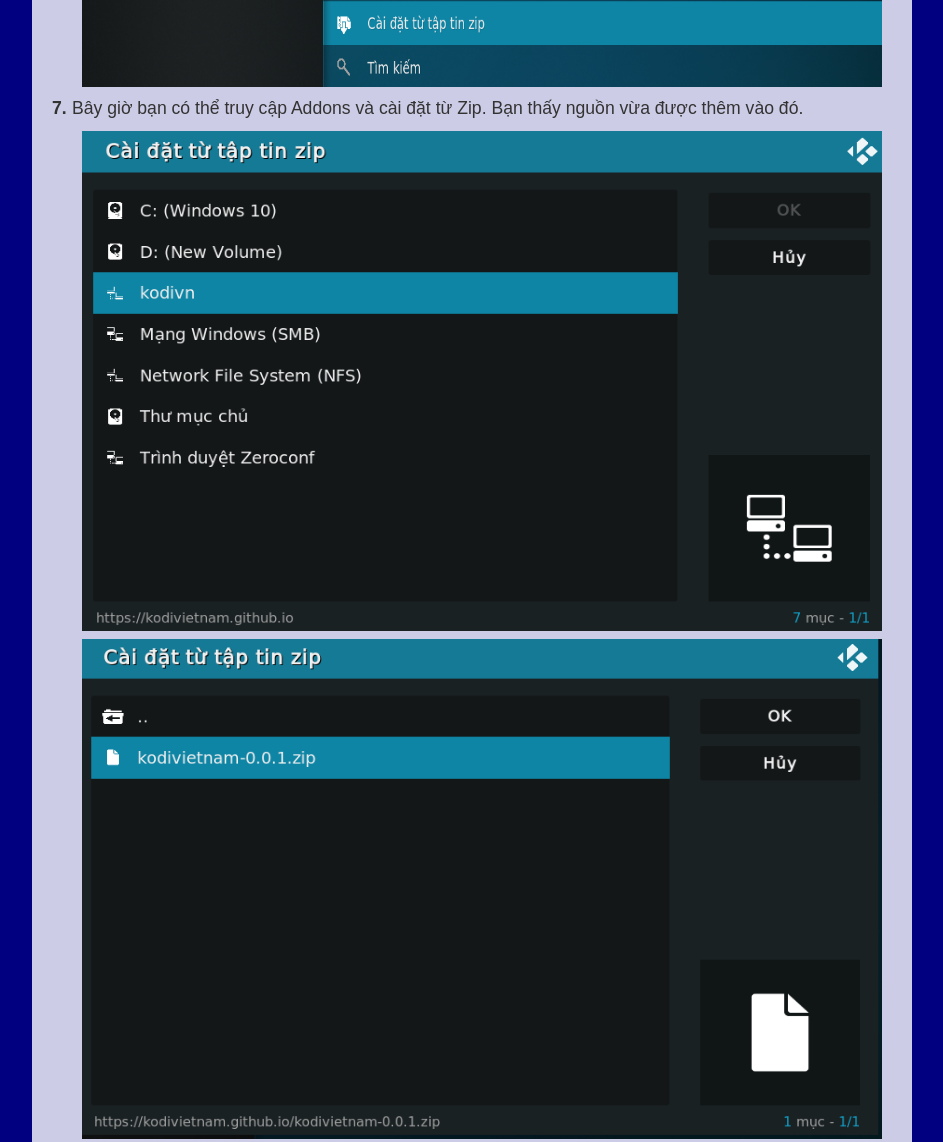
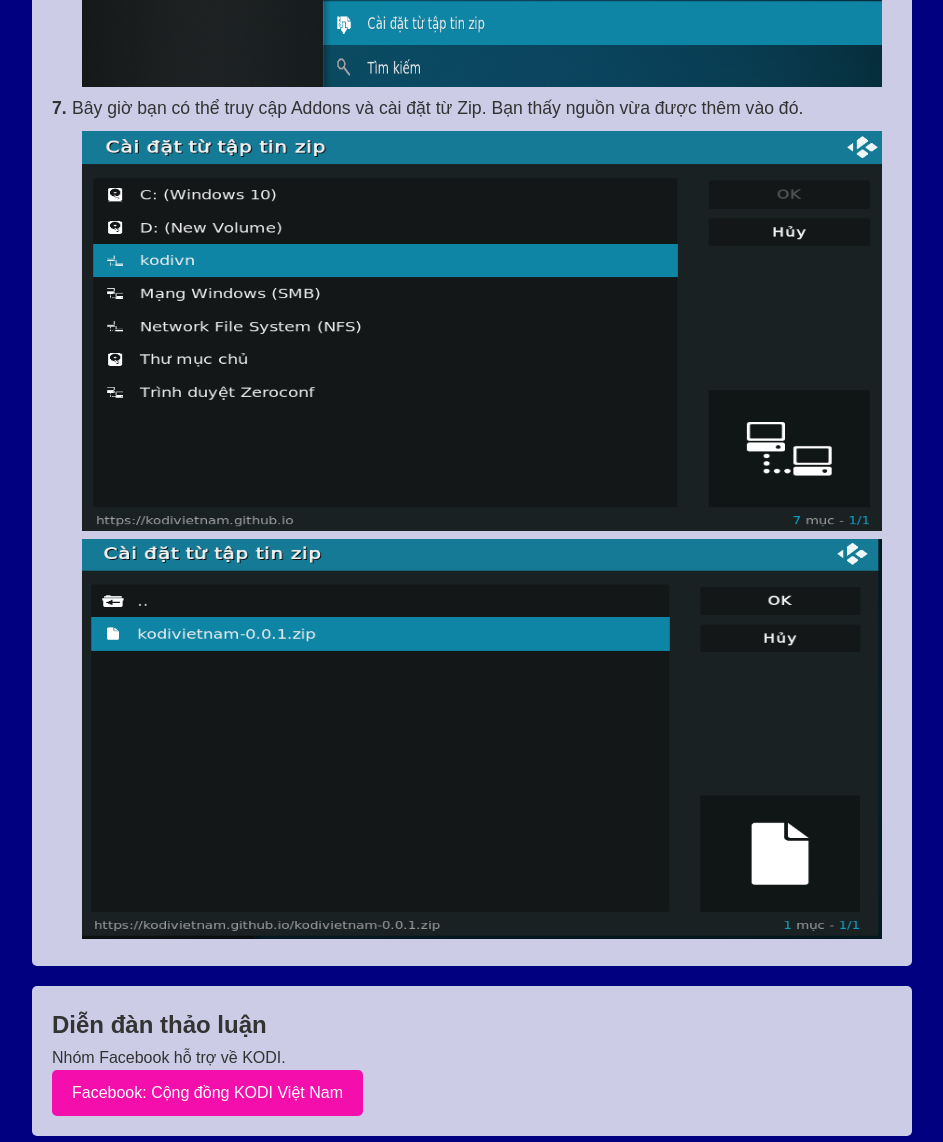
Before and after one commit to kodivietnam/kodivietnam.github.io, a plain HTML site: page index.html in a window 1280 px wide. Shown: the part 3040-4182 px from the top of the page, without its empty margins (168-1111 px from the left). Drawn offline with Linux system fonts and the light colour scheme.

Commit message:
Update index.html

```diff
--- a/index.html
+++ b/index.html
@@ -47,8 +47,8 @@
                   <li>Bấm vào OK để đóng cửa sổ. Để kiểm tra xem nó có hoạt động hay không, hãy truy cập nguồn vừa thêm trong Filemanager, bạn sẽ thấy tệp zip</li>
                   <p><center><img src="5.png" alt="" width="800px" height="400px"/></center></p>
 		      <li>Bây giờ bạn có thể truy cập Addons và cài đặt từ Zip. Bạn thấy nguồn vừa được thêm vào đó.</li>
-		      <p><center><img src="6.png" alt="" width="800px" height="500px"/></center></p>
-		      <p><center><img src="7.png" alt="" width="800px" height="500px"/></center></p>
+		      <p><center><img src="6.png" alt="" width="800px" height="400px"/></center></p>
+		      <p><center><img src="7.png" alt="" width="800px" height="400px"/></center></p>
               </ol>
           </section>
 
```
